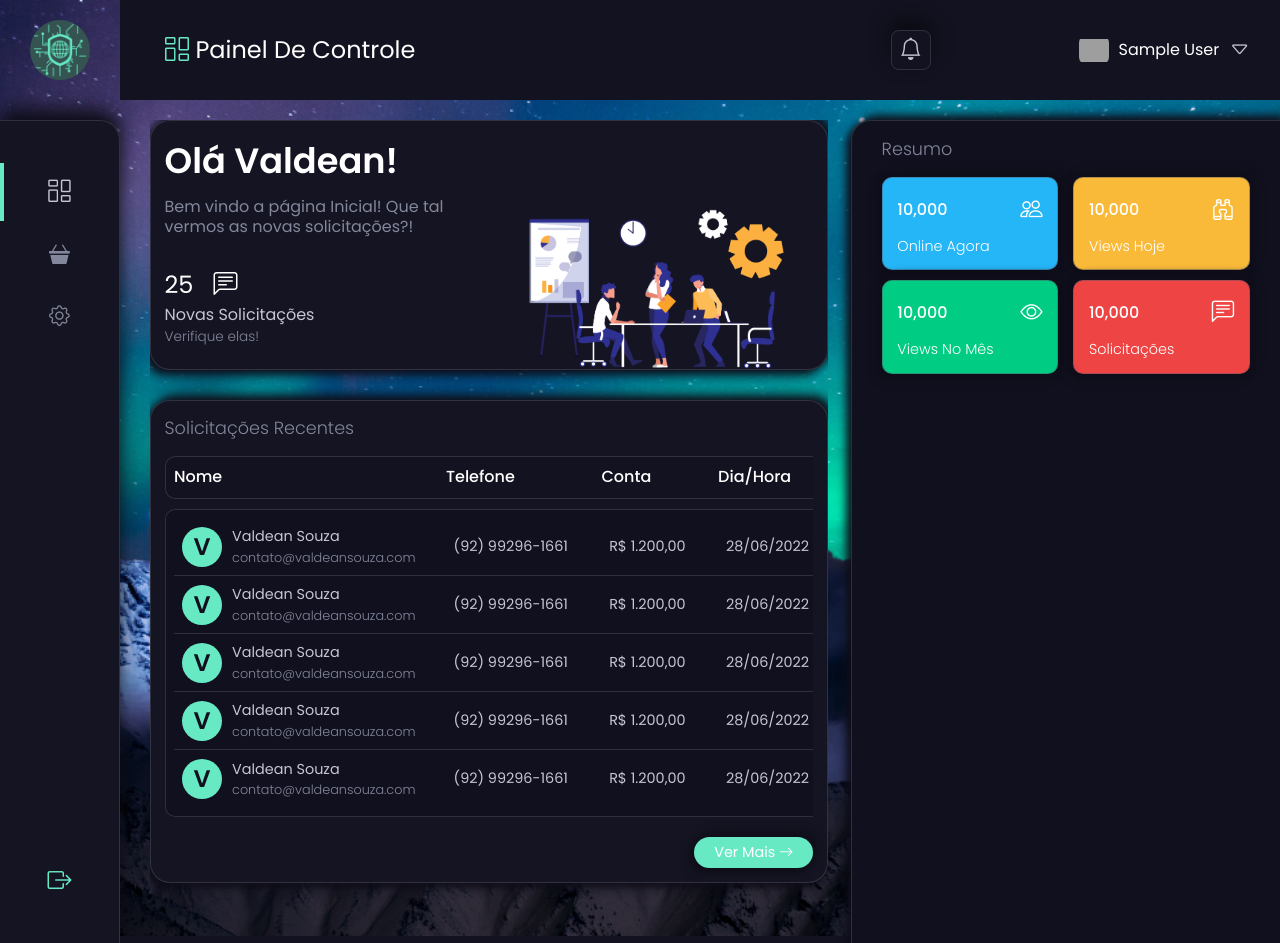
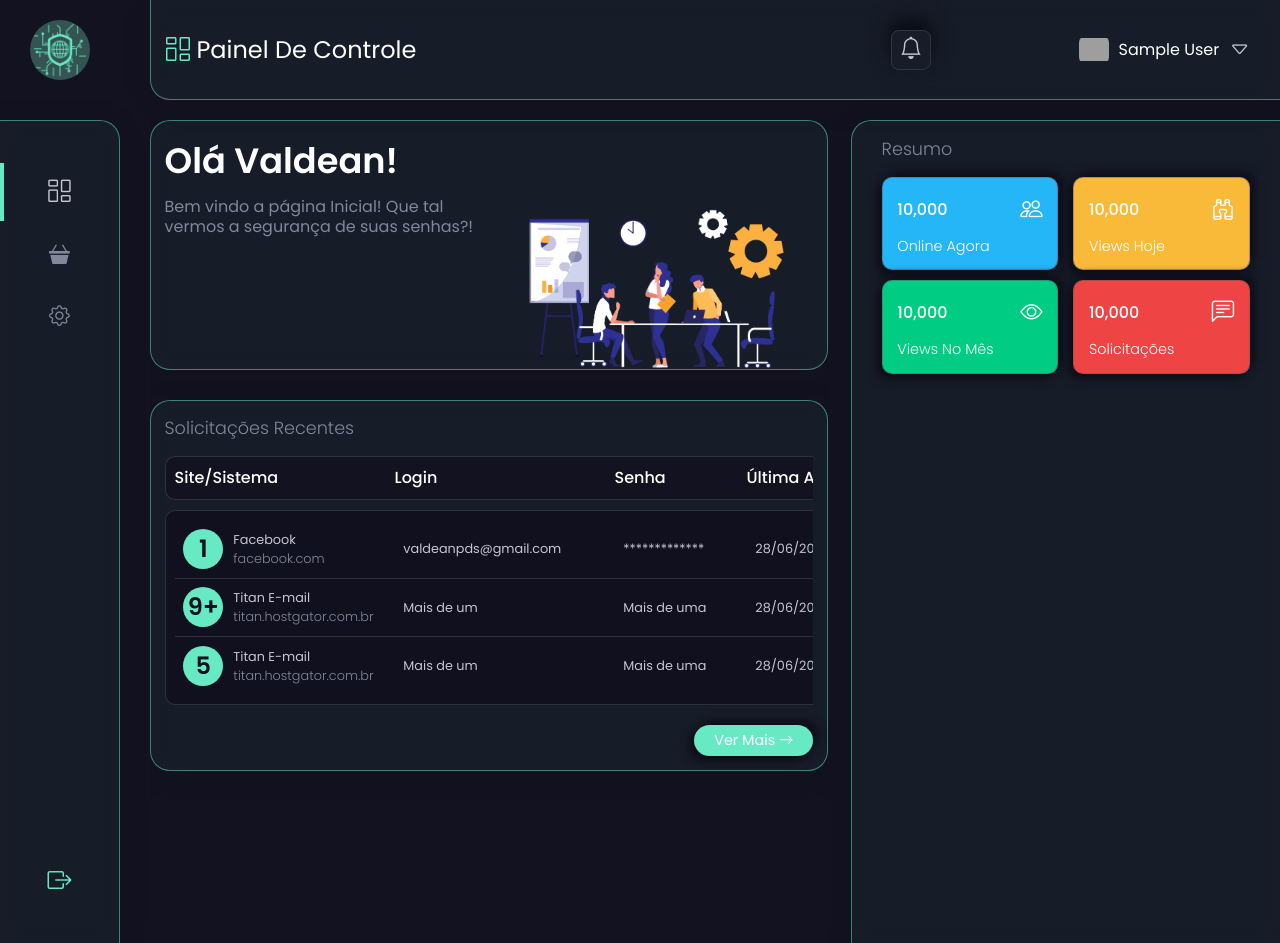
Before and after one commit to valdean132/password-management, a PHP site: page / in a window 1280 px wide. Run offline with PHP 8.4, Linux system fonts and the light colour scheme; the visitor is signed in with stand-in values (Sample User, id 1); some libraries are stand-ins or nearby versions; grey boxes are pictures that could not be loaded.

Commit message:
Estilizando página inicial e melhorando um pouco o visual.

```diff
--- a/Dashboard/assets/pages/home.php
+++ b/Dashboard/assets/pages/home.php
@@ -1,24 +1,15 @@
 <section class="home w100 h100 display-flex space-between">
     <div class="home-main h100 display-flex flex-column overflow-y-auto">
-        <div class="wecome-user w100 bg-02 shadow-02 border-01 border-r-20 padd-2p marg-b-30">
+        <div class="wecome-user w100 bg-04 shadow-02 border-01 border-r-20 padd-2p marg-b-30">
             <div class="title-wecome-user marg-b-10">
                 <h2>Olá Valdean!</h2>
             </div><!-- Titulo -->
             <div class="msg-wecome-user marg-b-30 w50">
-                <p class="user-select-none">Bem vindo a página Inicial! Que tal vermos as novas solicitações?!</p>
+                <p class="user-select-none">Bem vindo a página Inicial! Que tal vermos a segurança de suas senhas?!</p>
             </div><!-- Mensagem de saudação -->
-            <div class="info-wecome-user">
-                <div class="info-wecome-wrapper user-select-none display-flex align-items-center">
-                    25 <i class="bi bi-chat-left-text"></i>
-                </div><!-- informaão -->
-                <div class="title-info-wecome">
-                    <h6 class="text-capitalize">Novas Solicitações</h6>
-                    <p class="user-select-none">Verifique elas!</p>
-                </div><!-- Titulos de informação -->
-            </div><!-- Campo de informações necessarias -->
         </div><!-- Saudações ao usuário -->
 
-        <div class="tabela-resumo-info marg-b-30 w100 bg-02 border-r-20 border-01 shadow-02 padd-2p marg-b-30">
+        <div class="tabela-resumo-info marg-b-30 w100 bg-04 border-r-20 border-01 shadow-02 padd-2p marg-b-30">
             <div class="title-box text-capitalize w-auto">
                 <h3>Solicitações Recentes</h3>
             </div><!-- Titulo -->
@@ -26,26 +17,26 @@
                 <div class="table-single m-table-01 w100 user-select-none">
                     <div class="thead w100 bg-01 border-01 marg-b-10 padd-1p border-r-10">
                         <div class="tr w100 display-flex space-between">
-                            <div class="th col-1">Nome</div>
-                            <div class="th col-3">Telefone</div>
-                            <div class="th col-4">Conta</div>
-                            <div class="th col-3">Dia/Hora</div>
+                            <div class="th col-2">Site/Sistema</div>
+                            <div class="th col-2">Login</div>
+                            <div class="th col-4">Senha</div>
+                            <div class="th col-3">Última Alteração</div>
                             <div class="th col-4">Opções</div>
                         </div>
                     </div><!-- Cabeça -->
                     <div class="tbody w100 bg-03 padd-1p border-r-10 border-01">
                         <div class="tr w100 display-flex space-between">
-                            <div class="td padd-1p col-1 display-flex align-items-center">
+                            <div class="td padd-1p col-2 display-flex align-items-center">
                                 <div class="inicial-nome display-center">
-                                    V
+                                    1
                                 </div>
                                 <div class="nome">
-                                    <p>Valdean Souza</p>
-                                    <p>contato@valdeansouza.com</p>
+                                    <p>Facebook</p>
+                                    <p>facebook.com</p>
                                 </div>
                             </div>
-                            <div class="td padd-1p col-3 display-flex align-items-center">(92) 99296-1661</div>
-                            <div class="td padd-1p col-4 display-flex align-items-center">R$ 1.200,00</div>
+                            <div class="td padd-1p col-2 display-flex align-items-center">valdeanpds@gmail.com</div>
+                            <div class="td padd-1p col-4 display-flex align-items-center">*************</div>
                             <div class="td padd-1p col-3 display-flex align-items-center">28/06/2022 - 09:04</div>
                             <div class="td padd-1p col-4 display-flex align-items-center">
                                 <a href="#" class="btn-action-table copy shadow-01 border-r-10 display-center transition" title="Copiar"><i class="bi bi-bookmarks"></i></a>
@@ -53,17 +44,17 @@
                             </div>
                         </div>
                         <div class="tr w100 display-flex space-between">
-                            <div class="td padd-1p col-1 display-flex align-items-center">
+                            <div class="td padd-1p col-2 display-flex align-items-center">
                                 <div class="inicial-nome display-center">
-                                    V
+                                    9+
                                 </div>
                                 <div class="nome">
-                                    <p>Valdean Souza</p>
-                                    <p>contato@valdeansouza.com</p>
+                                    <p>Titan E-mail</p>
+                                    <p>titan.hostgator.com.br</p>
                                 </div>
                             </div>
-                            <div class="td padd-1p col-3 display-flex align-items-center">(92) 99296-1661</div>
-                            <div class="td padd-1p col-4 display-flex align-items-center">R$ 1.200,00</div>
+                            <div class="td padd-1p col-2 display-flex align-items-center">Mais de um</div>
+                            <div class="td padd-1p col-4 display-flex align-items-center">Mais de uma</div>
                             <div class="td padd-1p col-3 display-flex align-items-center">28/06/2022 - 09:04</div>
                             <div class="td padd-1p col-4 display-flex align-items-center">
                                 <a href="#" class="btn-action-table copy shadow-01 border-r-10 display-center transition" title="Copiar"><i class="bi bi-bookmarks"></i></a>
@@ -71,53 +62,17 @@
                             </div>
                         </div>
                         <div class="tr w100 display-flex space-between">
-                            <div class="td padd-1p col-1 display-flex align-items-center">
+                            <div class="td padd-1p col-2 display-flex align-items-center">
                                 <div class="inicial-nome display-center">
-                                    V
+                                    5
                                 </div>
                                 <div class="nome">
-                                    <p>Valdean Souza</p>
-                                    <p>contato@valdeansouza.com</p>
+                                    <p>Titan E-mail</p>
+                                    <p>titan.hostgator.com.br</p>
                                 </div>
                             </div>
-                            <div class="td padd-1p col-3 display-flex align-items-center">(92) 99296-1661</div>
-                            <div class="td padd-1p col-4 display-flex align-items-center">R$ 1.200,00</div>
-                            <div class="td padd-1p col-3 display-flex align-items-center">28/06/2022 - 09:04</div>
-                            <div class="td padd-1p col-4 display-flex align-items-center">
-                                <a href="#" class="btn-action-table copy shadow-01 border-r-10 display-center transition" title="Copiar"><i class="bi bi-bookmarks"></i></a>
-                                <a href="#" class="btn-action-table remove shadow-01 border-r-10 display-center transition" title="Remover"><i class="bi bi-folder-x"></i></a>
-                            </div>
-                        </div>
-                        <div class="tr w100 display-flex space-between">
-                            <div class="td padd-1p col-1 display-flex align-items-center">
-                                <div class="inicial-nome display-center">
-                                    V
-                                </div>
-                                <div class="nome">
-                                    <p>Valdean Souza</p>
-                                    <p>contato@valdeansouza.com</p>
-                                </div>
-                            </div>
-                            <div class="td padd-1p col-3 display-flex align-items-center">(92) 99296-1661</div>
-                            <div class="td padd-1p col-4 display-flex align-items-center">R$ 1.200,00</div>
-                            <div class="td padd-1p col-3 display-flex align-items-center">28/06/2022 - 09:04</div>
-                            <div class="td padd-1p col-4 display-flex align-items-center">
-                                <a href="#" class="btn-action-table copy shadow-01 border-r-10 display-center transition" title="Copiar"><i class="bi bi-bookmarks"></i></a>
-                                <a href="#" class="btn-action-table remove shadow-01 border-r-10 display-center transition" title="Remover"><i class="bi bi-folder-x"></i></a>
-                            </div>
-                        </div>
-                        <div class="tr w100 display-flex space-between">
-                            <div class="td padd-1p col-1 display-flex align-items-center">
-                                <div class="inicial-nome display-center">
-                                    V
-                                </div>
-                                <div class="nome">
-                                    <p>Valdean Souza</p>
-                                    <p>contato@valdeansouza.com</p>
-                                </div>
-                            </div>
-                            <div class="td padd-1p col-3 display-flex align-items-center">(92) 99296-1661</div>
-                            <div class="td padd-1p col-4 display-flex align-items-center">R$ 1.200,00</div>
+                            <div class="td padd-1p col-2 display-flex align-items-center">Mais de um</div>
+                            <div class="td padd-1p col-4 display-flex align-items-center">Mais de uma</div>
                             <div class="td padd-1p col-3 display-flex align-items-center">28/06/2022 - 09:04</div>
                             <div class="td padd-1p col-4 display-flex align-items-center">
                                 <a href="#" class="btn-action-table copy shadow-01 border-r-10 display-center transition" title="Copiar"><i class="bi bi-bookmarks"></i></a>
@@ -133,7 +88,7 @@
         </div><!-- Solicitações recentes -->
     </div><!-- Área Principal do Home -->
 
-    <div class="home-secondary h100 display-flex flex-culumn padd-30 bg-03 shadow-02 overflow-y-auto">
+    <div class="home-secondary h100 display-flex flex-culumn padd-30 bg-04 shadow-02 overflow-y-auto">
         <div class="box-resumo w100">
             <div class="title-box text-capitalize w-auto">
                 <h3>resumo</h3>
--- a/Dashboard/assets/styles/config.css
+++ b/Dashboard/assets/styles/config.css
@@ -49,7 +49,7 @@ body, html{
 }
 body{
     background: var(--bg-black-900);
-    background-image: url('../images/background-main.png');
+    /* background-image: url('../images/background-main.png'); */
     background-repeat: no-repeat;
     background-size: 130%;
     background-position: top;
@@ -235,6 +235,15 @@ body{
 .bg-01{ background-color: var(--bg-black-900); }
 .bg-02{ background-color: var(--bg-black-100); }
 .bg-03{ background-color: var(--bg-black-50); }
+.bg-04{
+    /* From https://css.glass */
+    background: rgba(103, 234, 195, 0.05);
+    /* border-radius: 16px; */
+    box-shadow: 0 4px 30px rgba(0, 0, 0, 0.1);
+    backdrop-filter: blur(8px);
+    -webkit-backdrop-filter: blur(8px);
+    border-color: rgba(103, 234, 195, .5) !important;
+}
 
 /*! Cursores !*/
 .cursor-pointer { cursor: pointer; }
--- a/Dashboard/assets/styles/main.css
+++ b/Dashboard/assets/styles/main.css
@@ -143,9 +143,13 @@ nav.nav-lateral .main-nav .btn-exit a:hover{
 /*! Header Main !*/
 header.header-main{
     height: 100px;
-    width: calc(100vw - 120px);
+    width: calc(100vw - 150px);
 
-    padding-left: 30px;
+    /* padding-left: 30px; */
+
+    border-left: 1px solid;
+    border-bottom: 1px solid;
+    border-bottom-left-radius: 20px;
 
     right: 0;
     top: 0;
--- a/Dashboard/assets/styles/page-home.css
+++ b/Dashboard/assets/styles/page-home.css
@@ -22,25 +22,6 @@ section.home .home-main .wecome-user .msg-wecome-user{
     font-weight: 400;
     line-height: 20px;
 }
-
-section.home .home-main .wecome-user .info-wecome-user .info-wecome-wrapper{
-    font-size: 1.5rem;
-    color: var(--text-black-100);
-}
-section.home .home-main .wecome-user .info-wecome-user .info-wecome-wrapper i{
-    margin-left: 20px;
-}
-section.home .home-main .wecome-user .info-wecome-user .title-info-wecome h6{
-    font-size: 1rem;
-    color: var(--text-black-900);
-}
-section.home .home-main .wecome-user .info-wecome-user .title-info-wecome p{
-    font-size: .85rem;
-    color: var(--text-black-700);
-    font-weight: 300;
-}
-
-
 
 /*! Campo importante !*/
 /*? Home Secondary ?*/
--- a/Dashboard/assets/styles/table.css
+++ b/Dashboard/assets/styles/table.css
@@ -24,7 +24,7 @@
 
 /*! Modelo de Tabela 01 !*/
 .m-table-01{
-    min-width: 835px;
+    min-width: 900px;
 }
 
 .m-table-01 .col-1{ width: 35%; }
@@ -44,7 +44,7 @@
 }
 .m-table-01 .tbody .td{
     color: var(--text-black-900);
-    font-size: .9rem;
+    font-size: .8rem;
 }
 .m-table-01 .tbody .td .inicial-nome{
     width: 40px;
--- a/Dashboard/main.php
+++ b/Dashboard/main.php
@@ -41,7 +41,7 @@
                 <img src="./logo_icon.ico" class="transition" alt="">
             </a>
         </div><!-- Logo da Empresa -->
-        <div class="main-nav display-flex flex-column w100 bg-02 shadow-01">
+        <div class="main-nav display-flex flex-column w100 bg-04 shadow-01">
             <ul class="nav-ul w100 position-relative">
                 <li class="<?php echo Diretorios::selecionadoMenu('home'); ?>">
                     <a href="<?php echo INCLUDE_PATH; ?>" class="menu-nav display-center position-relative padd-15 transition w100 h100">
@@ -67,7 +67,7 @@
             </div><!-- Link para sair do sistema -->
         </div><!-- Navegação principal -->
     </nav><!-- Navegação Lateral -->
-    <header class="header-main bg-01 position-fixed display-flex space-between">
+    <header class="header-main bg-04 position-fixed display-flex space-between">
         <div class="title-header h100 padd-15 display-flex align-items-center">
             <h1 class="text-capitalize cursor-pointer">
                 <i class="bi bi-<?php echo Diretorios::titlePage()[0]; ?>"></i> <?php echo Diretorios::titlePage()[1]; ?>
@@ -85,7 +85,7 @@
                     <h3 class="name-user marg-10 text-capitalize"><?php echo explode(' ', $_SESSION['nome'])[0]; ?> <?php $nome = explode(' ', $_SESSION['nome']); echo $nome[count($nome) -1]; ?></h3>
                     <i class="bi bi-caret-down row-user transition"></i>
                 </div><!-- Info user -->
-                <nav class="menu-user position-absolute shadow-02 transition">
+                <nav class="menu-user position-absolute shadow-02 border-r-10 transition">
                     <ul class="w100 h100 border-01 bg-02 border-r-10">
                         <li class="<?php echo Diretorios::selecionadoMenu('profile'); ?>">
                             <a href="profile" class="display-flex align-items-center w100 position-relative transition">
```
Also changed, not shown: Dashboard/assets/images/background-main-mobile.jpg (added), Dashboard/assets/images/background-main.png.
